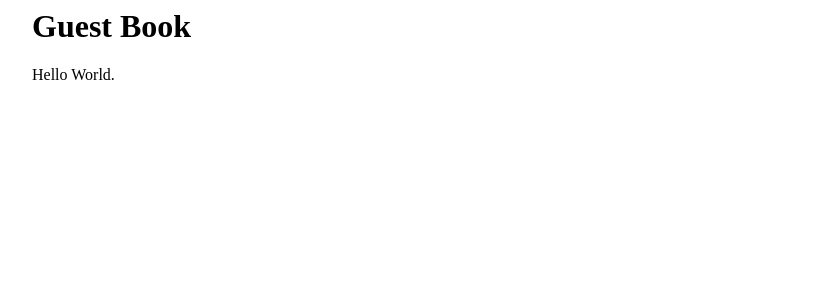
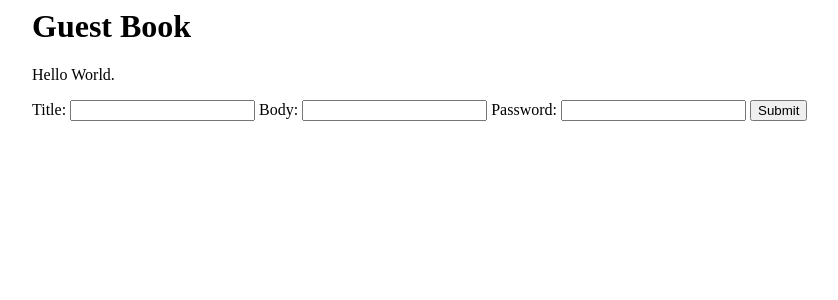
Before and after one commit to ikuwow/php-cyberterro, a PHP site: page / in a window 1280 px wide. Shown: the top 300 px of the page, without its empty margins (128-966 px from the left). Run offline with PHP 8.4, Linux system fonts and the light colour scheme; some libraries are stand-ins or nearby versions.

Commit message:
Create basic postform

```diff
--- a/common.css
+++ b/common.css
@@ -2,3 +2,20 @@
     max-width: 960px;
     margin: 0 auto;
 }
+
+.flash-box {
+    margin-top: 16px;
+    max-width: 100%;
+    padding: 8px;
+    border-radius: 2px;
+    border: solid 1px gray;
+}
+.flash-error {
+    background-color: #f99;
+}
+.flash-warning {
+    background-color: #ff9;
+}
+.flash-info {
+    background-color: #9df;
+}
--- a/form.php
+++ b/form.php
@@ -2,9 +2,19 @@
 $dsn = 'pgsql:dbname=guest_book;host=localhost';
 $pdo = new PDO($dsn);
 
-$flashMessage = "";
+/*
+$flashMessage = [
+    "message" => "flash!",
+    "state" => "info"
+];
+ */
 
 // 投稿処理
+if (!empty($_POST)) {
+    echo "Posted!!<br/>";
+    var_dump($_POST);
+}
+
 // insert
 // 同じ名前での投稿を無効にする
 
--- a/index.php
+++ b/index.php
@@ -8,14 +8,28 @@
 
 <div class="container">
 
-<div class="flash-box">
-<?= $flashMessage ?>
+<?php if (isset($flashMessage)): ?>
+<div class="flash-box flash-<?=$flashMessage["state"]?>">
+    <span class="flash-kind"><?=strtoupper($flashMessage["state"])?>: </span>
+    <?= $flashMessage["message"] ?>
 </div>
+<?php endif; ?>
 
 <h1>Guest Book</h1>
 
 <p>Hello World.</p>
 
+<div class="form-box">
+
+<form taget="form.php" method="post">
+    <label>Title: <input type="text" name="post[title]"/></label>
+    <label>Body: <input type="text" name="post[body]"/></label>
+    <label>Password: <input type="text" name="post[password]"/></label>
+    <input type="submit" value="Submit" />
+</form>
+
+</div><!-- .form-box -->
+
 </div><!-- .container -->
 <script type="text/javascript" src="./common.js"></script>
 </body>
--- a/schema.sql
+++ b/schema.sql
@@ -2,7 +2,7 @@ CREATE TABLE IF NOT EXISTS "posts" (
     id SERIAL NOT NULL PRIMARY KEY,
     title VARCHAR(255) NOT NULL,
     name VARCHAR(255) NOT NULL,
-    content TEXT NOT NULL,
+    body TEXT NOT NULL,
     password VARCHAR(255) DEFAULT NULL,
     created TIMESTAMP NOT NULL DEFAULT NOW(),
     modified TIMESTAMP DEFAULT NULL,
```
